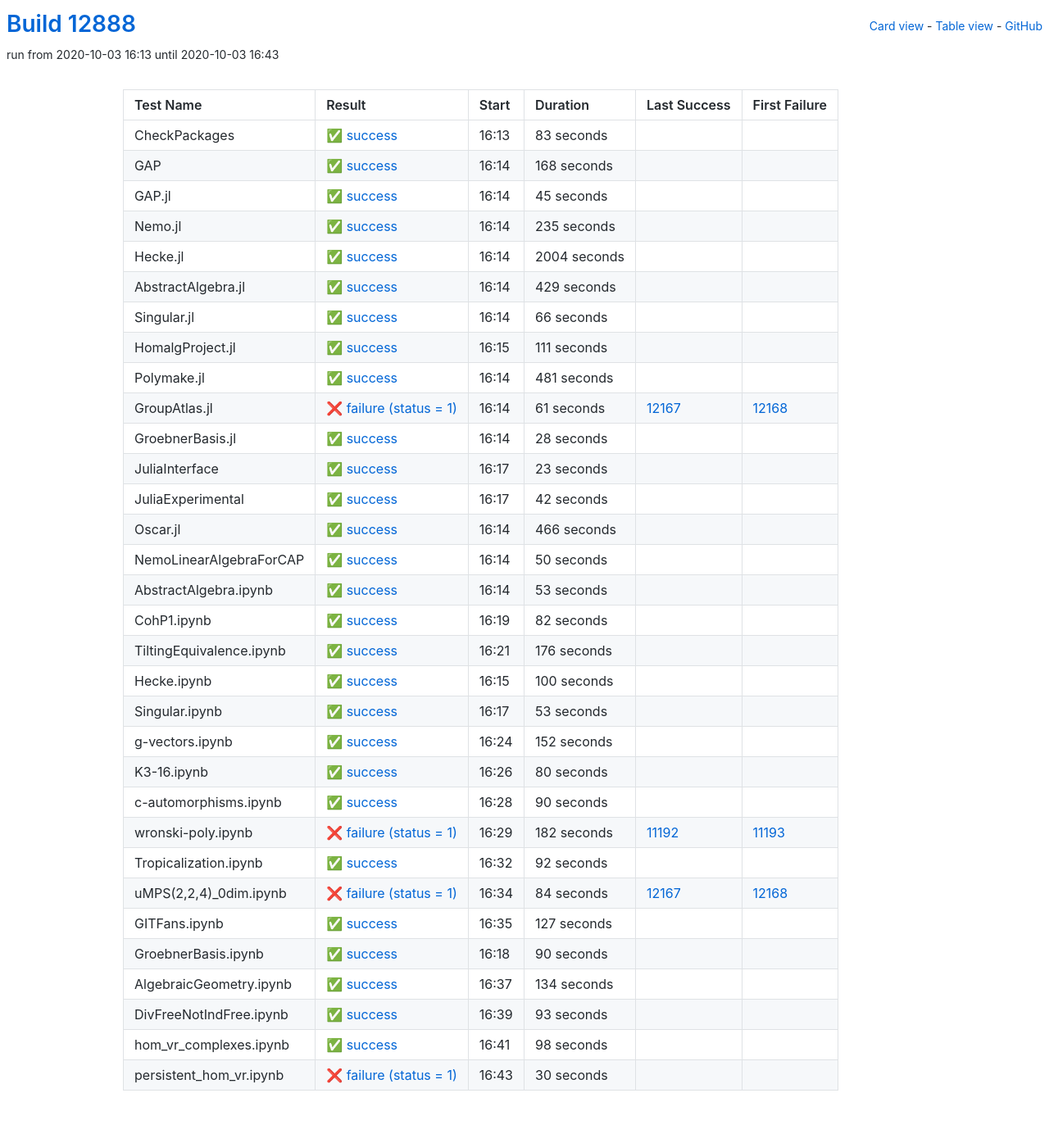
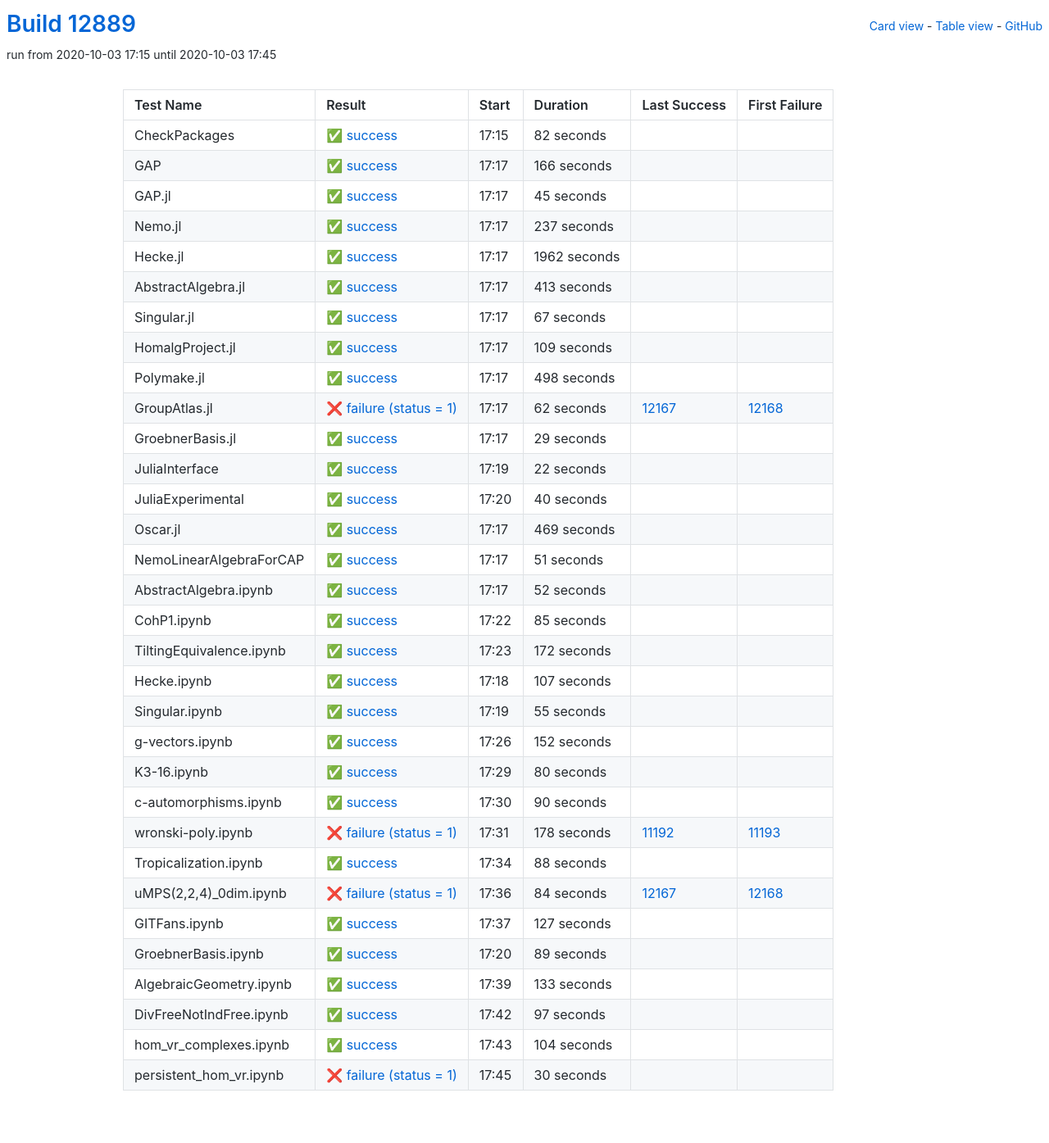
Before and after one commit to oscar-system/oscar-ci-status, a Jekyll site: the page built from table.html, in a window 1280 px wide. Shown: the whole page at 82% size. Built offline with Jekyll 4.4.1, drawn with Linux system fonts in a browser that asks for light colours.

Commit message:
Build #12889

```diff
--- a/_data/ci.yml
+++ b/_data/ci.yml
@@ -1,6 +1,6 @@
 ---
-build: 12888
-build_url: https://oscarci.mathematik.uni-kl.de/job/oscar/12888/
+build: 12889
+build_url: https://oscarci.mathematik.uni-kl.de/job/oscar/12889/
 job: oscar
 organization: oscar-system
 repo: oscar-ci-status
@@ -8,32 +8,32 @@
 tests:
 - name: CheckPackages
   id: checkpackages
-  log: https://oscarci.mathematik.uni-kl.de/job/oscar/12888/artifact/logs/build-12888/CheckPackages.log
-  start: 2020-10-03 16:13
+  log: https://oscarci.mathematik.uni-kl.de/job/oscar/12889/artifact/logs/build-12889/CheckPackages.log
+  start: 2020-10-03 17:15
   success: true
   exitcode: 0
   status: success
-  duration: 83
+  duration: 82
   last_success: false
   last_success_url:
   first_failure: false
   first_failure_url:
 - name: GAP
   id: gap
-  log: https://oscarci.mathematik.uni-kl.de/job/oscar/12888/artifact/logs/build-12888/GAP.log
-  start: 2020-10-03 16:14
+  log: https://oscarci.mathematik.uni-kl.de/job/oscar/12889/artifact/logs/build-12889/GAP.log
+  start: 2020-10-03 17:17
   success: true
   exitcode: 0
   status: success
-  duration: 168
+  duration: 166
   last_success: false
   last_success_url:
   first_failure: false
   first_failure_url:
 - name: GAP.jl
   id: gap-jl
-  log: https://oscarci.mathematik.uni-kl.de/job/oscar/12888/artifact/logs/build-12888/GAP.jl.log
-  start: 2020-10-03 16:14
+  log: https://oscarci.mathematik.uni-kl.de/job/oscar/12889/artifact/logs/build-12889/GAP.jl.log
+  start: 2020-10-03 17:17
   success: true
   exitcode: 0
   status: success
@@ -44,212 +44,212 @@
   first_failure_url:
 - name: Nemo.jl
   id: nemo-jl
-  log: https://oscarci.mathematik.uni-kl.de/job/oscar/12888/artifact/logs/build-12888/Nemo.jl.log
-  start: 2020-10-03 16:14
+  log: https://oscarci.mathematik.uni-kl.de/job/oscar/12889/artifact/logs/build-12889/Nemo.jl.log
+  start: 2020-10-03 17:17
   success: true
   exitcode: 0
   status: success
-  duration: 235
+  duration: 237
   last_success: false
   last_success_url:
   first_failure: false
   first_failure_url:
 - name: Hecke.jl
   id: hecke-jl
-  log: https://oscarci.mathematik.uni-kl.de/job/oscar/12888/artifact/logs/build-12888/Hecke.jl.log
-  start: 2020-10-03 16:14
+  log: https://oscarci.mathematik.uni-kl.de/job/oscar/12889/artifact/logs/build-12889/Hecke.jl.log
+  start: 2020-10-03 17:17
   success: true
   exitcode: 0
   status: success
-  duration: 2004
+  duration: 1962
   last_success: false
   last_success_url:
   first_failure: false
   first_failure_url:
 - name: AbstractAlgebra.jl
   id: abstractalgebra-jl
-  log: https://oscarci.mathematik.uni-kl.de/job/oscar/12888/artifact/logs/build-12888/AbstractAlgebra.jl.log
-  start: 2020-10-03 16:14
+  log: https://oscarci.mathematik.uni-kl.de/job/oscar/12889/artifact/logs/build-12889/AbstractAlgebra.jl.log
+  start: 2020-10-03 17:17
   success: true
   exitcode: 0
   status: success
-  duration: 429
+  duration: 413
   last_success: false
   last_success_url:
   first_failure: false
   first_failure_url:
 - name: Singular.jl
   id: singular-jl
-  log: https://oscarci.mathematik.uni-kl.de/job/oscar/12888/artifact/logs/build-12888/Singular.jl.log
-  start: 2020-10-03 16:14
+  log: https://oscarci.mathematik.uni-kl.de/job/oscar/12889/artifact/logs/build-12889/Singular.jl.log
+  start: 2020-10-03 17:17
   success: true
   exitcode: 0
   status: success
-  duration: 66
+  duration: 67
   last_success: false
   last_success_url:
   first_failure: false
   first_failure_url:
 - name: HomalgProject.jl
   id: homalgproject-jl
-  log: https://oscarci.mathematik.uni-kl.de/job/oscar/12888/artifact/logs/build-12888/HomalgProject.jl.log
-  start: 2020-10-03 16:15
+  log: https://oscarci.mathematik.uni-kl.de/job/oscar/12889/artifact/logs/build-12889/HomalgProject.jl.log
+  start: 2020-10-03 17:17
   success: true
   exitcode: 0
   status: success
-  duration: 111
+  duration: 109
   last_success: false
   last_success_url:
   first_failure: false
   first_failure_url:
 - name: Polymake.jl
   id: polymake-jl
-  log: https://oscarci.mathematik.uni-kl.de/job/oscar/12888/artifact/logs/build-12888/Polymake.jl.log
-  start: 2020-10-03 16:14
+  log: https://oscarci.mathematik.uni-kl.de/job/oscar/12889/artifact/logs/build-12889/Polymake.jl.log
+  start: 2020-10-03 17:17
   success: true
   exitcode: 0
   status: success
-  duration: 481
+  duration: 498
   last_success: false
   last_success_url:
   first_failure: false
   first_failure_url:
 - name: GroupAtlas.jl
   id: groupatlas-jl
-  log: https://oscarci.mathematik.uni-kl.de/job/oscar/12888/artifact/logs/build-12888/GroupAtlas.jl.log
-  start: 2020-10-03 16:14
+  log: https://oscarci.mathematik.uni-kl.de/job/oscar/12889/artifact/logs/build-12889/GroupAtlas.jl.log
+  start: 2020-10-03 17:17
   success: false
   exitcode: 1
   status: failure
-  duration: 61
+  duration: 62
   last_success: 12167
   last_success_url: https://oscarci.mathematik.uni-kl.de/job/oscar/12167/
   first_failure: 12168
   first_failure_url: https://oscarci.mathematik.uni-kl.de/job/oscar/12168/
 - name: GroebnerBasis.jl
   id: groebnerbasis-jl
-  log: https://oscarci.mathematik.uni-kl.de/job/oscar/12888/artifact/logs/build-12888/GroebnerBasis.jl.log
-  start: 2020-10-03 16:14
+  log: https://oscarci.mathematik.uni-kl.de/job/oscar/12889/artifact/logs/build-12889/GroebnerBasis.jl.log
+  start: 2020-10-03 17:17
   success: true
   exitcode: 0
   status: success
-  duration: 28
+  duration: 29
   last_success: false
   last_success_url:
   first_failure: false
   first_failure_url:
 - name: JuliaInterface
   id: juliainterface
-  log: https://oscarci.mathematik.uni-kl.de/job/oscar/12888/artifact/logs/build-12888/JuliaInterface.log
-  start: 2020-10-03 16:17
+  log: https://oscarci.mathematik.uni-kl.de/job/oscar/12889/artifact/logs/build-12889/JuliaInterface.log
+  start: 2020-10-03 17:19
   success: true
   exitcode: 0
   status: success
-  duration: 23
+  duration: 22
   last_success: false
   last_success_url:
   first_failure: false
   first_failure_url:
 - name: JuliaExperimental
   id: juliaexperimental
-  log: https://oscarci.mathematik.uni-kl.de/job/oscar/12888/artifact/logs/build-12888/JuliaExperimental.log
-  start: 2020-10-03 16:17
+  log: https://oscarci.mathematik.uni-kl.de/job/oscar/12889/artifact/logs/build-12889/JuliaExperimental.log
+  start: 2020-10-03 17:20
   success: true
   exitcode: 0
   status: success
-  duration: 42
+  duration: 40
   last_success: false
   last_success_url:
   first_failure: false
   first_failure_url:
 - name: Oscar.jl
   id: oscar-jl
-  log: https://oscarci.mathematik.uni-kl.de/job/oscar/12888/artifact/logs/build-12888/Oscar.jl.log
-  start: 2020-10-03 16:14
+  log: https://oscarci.mathematik.uni-kl.de/job/oscar/12889/artifact/logs/build-12889/Oscar.jl.log
+  start: 2020-10-03 17:17
   success: true
   exitcode: 0
   status: success
-  duration: 466
+  duration: 469
   last_success: false
   last_success_url:
   first_failure: false
   first_failure_url:
 - name: NemoLinearAlgebraForCAP
   id: nemolinearalgebraforcap
-  log: https://oscarci.mathematik.uni-kl.de/job/oscar/12888/artifact/logs/build-12888/NemoLinearAlgebraForCAP.log
-  start: 2020-10-03 16:14
+  log: https://oscarci.mathematik.uni-kl.de/job/oscar/12889/artifact/logs/build-12889/NemoLinearAlgebraForCAP.log
+  start: 2020-10-03 17:17
   success: true
   exitcode: 0
   status: success
-  duration: 50
+  duration: 51
   last_success: false
   last_success_url:
   first_failure: false
   first_failure_url:
 - name: AbstractAlgebra.ipynb
   id: abstractalgebra-ipynb
-  log: https://oscarci.mathematik.uni-kl.de/job/oscar/12888/artifact/logs/build-12888/AbstractAlgebra.ipynb.log
-  start: 2020-10-03 16:14
+  log: https://oscarci.mathematik.uni-kl.de/job/oscar/12889/artifact/logs/build-12889/AbstractAlgebra.ipynb.log
+  start: 2020-10-03 17:17
   success: true
   exitcode: 0
   status: success
-  duration: 53
+  duration: 52
   last_success: false
   last_success_url:
   first_failure: false
   first_failure_url:
 - name: CohP1.ipynb
   id: cohp1-ipynb
-  log: https://oscarci.mathematik.uni-kl.de/job/oscar/12888/artifact/logs/build-12888/CohP1.ipynb.log
-  start: 2020-10-03 16:19
+  log: https://oscarci.mathematik.uni-kl.de/job/oscar/12889/artifact/logs/build-12889/CohP1.ipynb.log
+  start: 2020-10-03 17:22
   success: true
   exitcode: 0
   status: success
-  duration: 82
+  duration: 85
   last_success: false
   last_success_url:
   first_failure: false
   first_failure_url:
 - name: TiltingEquivalence.ipynb
   id: tiltingequivalence-ipynb
-  log: https://oscarci.mathematik.uni-kl.de/job/oscar/12888/artifact/logs/build-12888/TiltingEquivalence.ipynb.log
-  start: 2020-10-03 16:21
+  log: https://oscarci.mathematik.uni-kl.de/job/oscar/12889/artifact/logs/build-12889/TiltingEquivalence.ipynb.log
+  start: 2020-10-03 17:23
   success: true
   exitcode: 0
   status: success
-  duration: 176
+  duration: 172
   last_success: false
   last_success_url:
   first_failure: false
   first_failure_url:
 - name: Hecke.ipynb
   id: hecke-ipynb
-  log: https://oscarci.mathematik.uni-kl.de/job/oscar/12888/artifact/logs/build-12888/Hecke.ipynb.log
-  start: 2020-10-03 16:15
+  log: https://oscarci.mathematik.uni-kl.de/job/oscar/12889/artifact/logs/build-12889/Hecke.ipynb.log
+  start: 2020-10-03 17:18
   success: true
   exitcode: 0
   status: success
-  duration: 100
+  duration: 107
   last_success: false
   last_success_url:
   first_failure: false
   first_failure_url:
 - name: Singular.ipynb
   id: singular-ipynb
-  log: https://oscarci.mathematik.uni-kl.de/job/oscar/12888/artifact/logs/build-12888/Singular.ipynb.log
-  start: 2020-10-03 16:17
+  log: https://oscarci.mathematik.uni-kl.de/job/oscar/12889/artifact/logs/build-12889/Singular.ipynb.log
+  start: 2020-10-03 17:19
   success: true
   exitcode: 0
   status: success
-  duration: 53
+  duration: 55
   last_success: false
   last_success_url:
   first_failure: false
   first_failure_url:
 - name: g-vectors.ipynb
   id: g-vectors-ipynb
-  log: https://oscarci.mathematik.uni-kl.de/job/oscar/12888/artifact/logs/build-12888/g-vectors.ipynb.log
-  start: 2020-10-03 16:24
+  log: https://oscarci.mathematik.uni-kl.de/job/oscar/12889/artifact/logs/build-12889/g-vectors.ipynb.log
+  start: 2020-10-03 17:26
   success: true
   exitcode: 0
   status: success
@@ -260,8 +260,8 @@
   first_failure_url:
 - name: K3-16.ipynb
   id: k3-16-ipynb
-  log: https://oscarci.mathematik.uni-kl.de/job/oscar/12888/artifact/logs/build-12888/K3-16.ipynb.log
-  start: 2020-10-03 16:26
+  log: https://oscarci.mathematik.uni-kl.de/job/oscar/12889/artifact/logs/build-12889/K3-16.ipynb.log
+  start: 2020-10-03 17:29
   success: true
   exitcode: 0
   status: success
@@ -272,8 +272,8 @@
   first_failure_url:
 - name: c-automorphisms.ipynb
   id: c-automorphisms-ipynb
-  log: https://oscarci.mathematik.uni-kl.de/job/oscar/12888/artifact/logs/build-12888/c-automorphisms.ipynb.log
-  start: 2020-10-03 16:28
+  log: https://oscarci.mathematik.uni-kl.de/job/oscar/12889/artifact/logs/build-12889/c-automorphisms.ipynb.log
+  start: 2020-10-03 17:30
   success: true
   exitcode: 0
   status: success
@@ -284,32 +284,32 @@
   first_failure_url:
 - name: wronski-poly.ipynb
   id: wronski-poly-ipynb
-  log: https://oscarci.mathematik.uni-kl.de/job/oscar/12888/artifact/logs/build-12888/wronski-poly.ipynb.log
-  start: 2020-10-03 16:29
+  log: https://oscarci.mathematik.uni-kl.de/job/oscar/12889/artifact/logs/build-12889/wronski-poly.ipynb.log
+  start: 2020-10-03 17:31
   success: false
   exitcode: 1
   status: failure
-  duration: 182
+  duration: 178
   last_success: 11192
   last_success_url: https://oscarci.mathematik.uni-kl.de/job/oscar/11192/
   first_failure: 11193
   first_failure_url: https://oscarci.mathematik.uni-kl.de/job/oscar/11193/
 - name: Tropicalization.ipynb
   id: tropicalization-ipynb
-  log: https://oscarci.mathematik.uni-kl.de/job/oscar/12888/artifact/logs/build-12888/Tropicalization.ipynb.log
-  start: 2020-10-03 16:32
+  log: https://oscarci.mathematik.uni-kl.de/job/oscar/12889/artifact/logs/build-12889/Tropicalization.ipynb.log
+  start: 2020-10-03 17:34
   success: true
   exitcode: 0
   status: success
-  duration: 92
+  duration: 88
   last_success: false
   last_success_url:
   first_failure: false
   first_failure_url:
 - name: uMPS(2,2,4)_0dim.ipynb
   id: umps-2-2-4-0dim-ipynb
-  log: https://oscarci.mathematik.uni-kl.de/job/oscar/12888/artifact/logs/build-12888/uMPS-2-2-4-_0dim.ipynb.log
-  start: 2020-10-03 16:34
+  log: https://oscarci.mathematik.uni-kl.de/job/oscar/12889/artifact/logs/build-12889/uMPS-2-2-4-_0dim.ipynb.log
+  start: 2020-10-03 17:36
   success: false
   exitcode: 1
   status: failure
@@ -320,8 +320,8 @@
   first_failure_url: https://oscarci.mathematik.uni-kl.de/job/oscar/12168/
 - name: GITFans.ipynb
   id: gitfans-ipynb
-  log: https://oscarci.mathematik.uni-kl.de/job/oscar/12888/artifact/logs/build-12888/GITFans.ipynb.log
-  start: 2020-10-03 16:35
+  log: https://oscarci.mathematik.uni-kl.de/job/oscar/12889/artifact/logs/build-12889/GITFans.ipynb.log
+  start: 2020-10-03 17:37
   success: true
   exitcode: 0
   status: success
@@ -332,56 +332,56 @@
   first_failure_url:
 - name: GroebnerBasis.ipynb
   id: groebnerbasis-ipynb
-  log: https://oscarci.mathematik.uni-kl.de/job/oscar/12888/artifact/logs/build-12888/GroebnerBasis.ipynb.log
-  start: 2020-10-03 16:18
+  log: https://oscarci.mathematik.uni-kl.de/job/oscar/12889/artifact/logs/build-12889/GroebnerBasis.ipynb.log
+  start: 2020-10-03 17:20
   success: true
   exitcode: 0
   status: success
-  duration: 90
+  duration: 89
   last_success: false
   last_success_url:
   first_failure: false
   first_failure_url:
 - name: AlgebraicGeometry.ipynb
   id: algebraicgeometry-ipynb
-  log: https://oscarci.mathematik.uni-kl.de/job/oscar/12888/artifact/logs/build-12888/AlgebraicGeometry.ipynb.log
-  start: 2020-10-03 16:37
+  log: https://oscarci.mathematik.uni-kl.de/job/oscar/12889/artifact/logs/build-12889/AlgebraicGeometry.ipynb.log
+  start: 2020-10-03 17:39
   success: true
   exitcode: 0
   status: success
-  duration: 134
+  duration: 133
   last_success: false
   last_success_url:
   first_failure: false
   first_failure_url:
 - name: DivFreeNotIndFree.ipynb
   id: divfreenotindfree-ipynb
-  log: https://oscarci.mathematik.uni-kl.de/job/oscar/12888/artifact/logs/build-12888/DivFreeNotIndFree.ipynb.log
-  start: 2020-10-03 16:39
+  log: https://oscarci.mathematik.uni-kl.de/job/oscar/12889/artifact/logs/build-12889/DivFreeNotIndFree.ipynb.log
+  start: 2020-10-03 17:42
   success: true
   exitcode: 0
   status: success
-  duration: 93
+  duration: 97
   last_success: false
   last_success_url:
   first_failure: false
   first_failure_url:
 - name: hom_vr_complexes.ipynb
   id: hom-vr-complexes-ipynb
-  log: https://oscarci.mathematik.uni-kl.de/job/oscar/12888/artifact/logs/build-12888/hom_vr_complexes.ipynb.log
-  start: 2020-10-03 16:41
+  log: https://oscarci.mathematik.uni-kl.de/job/oscar/12889/artifact/logs/build-12889/hom_vr_complexes.ipynb.log
+  start: 2020-10-03 17:43
   success: true
   exitcode: 0
   status: success
-  duration: 98
+  duration: 104
   last_success: false
   last_success_url:
   first_failure: false
   first_failure_url:
 - name: persistent_hom_vr.ipynb
   id: persistent-hom-vr-ipynb
-  log: https://oscarci.mathematik.uni-kl.de/job/oscar/12888/artifact/logs/build-12888/persistent_hom_vr.ipynb.log
-  start: 2020-10-03 16:43
+  log: https://oscarci.mathematik.uni-kl.de/job/oscar/12889/artifact/logs/build-12889/persistent_hom_vr.ipynb.log
+  start: 2020-10-03 17:45
   success: false
   exitcode: 1
   status: failure
```
Also changed, not shown: README.md.
